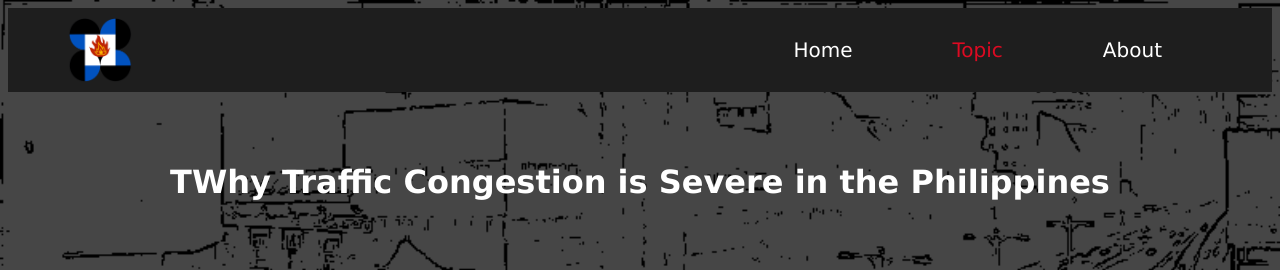
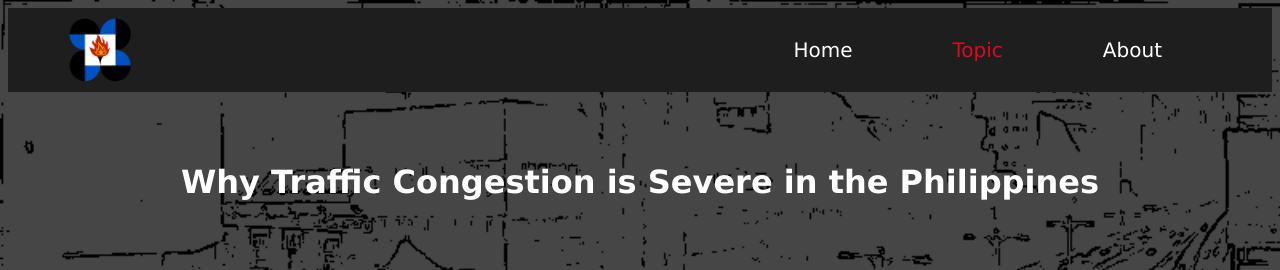
Before and after one commit to yashiiiiiiiiiiiiiii/Cesium-1Q-Project-Singh, a plain HTML site: page topic.html in a window 1280 px wide. Shown: the top 270 px of the page. Drawn offline with Linux system fonts and the light colour scheme.

Commit message:
Update topic.html

```diff
--- a/topic.html
+++ b/topic.html
@@ -29,7 +29,7 @@
         <!--  This is for the content-->
     <div>
         <div class="title">
-            <h1>TWhy Traffic Congestion is Severe in the Philippines</h1>
+            <h1>Why Traffic Congestion is Severe in the Philippines</h1>
         </div>
 
         <div class="content">
@@ -49,4 +49,5 @@
         </div>
     </div>
     </body>
+
 </html>
```
